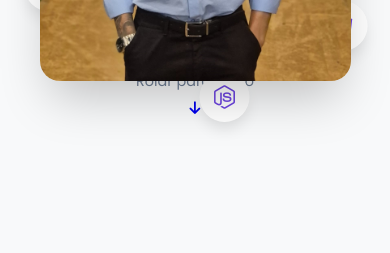
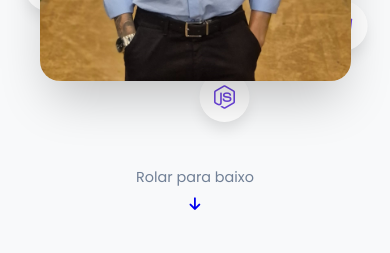
Before and after one commit to joaowave/Portfolio-Joao, a plain HTML site: page index.html in a window 390 px wide. Shown: the part 1002-1255 px from the top of the page. Drawn offline with Linux system fonts and the light colour scheme.

Commit message:
Update mobile styles.css

```diff
--- a/styles/style.css
+++ b/styles/style.css
@@ -1362,6 +1362,10 @@ body {
     display: flex;
     flex-direction: column;
     }
+    .scroll-down {
+        bottom: -4rem;
+        z-index: 1;
+    }
 }
 
 @media (max-width: 480px) {
```
